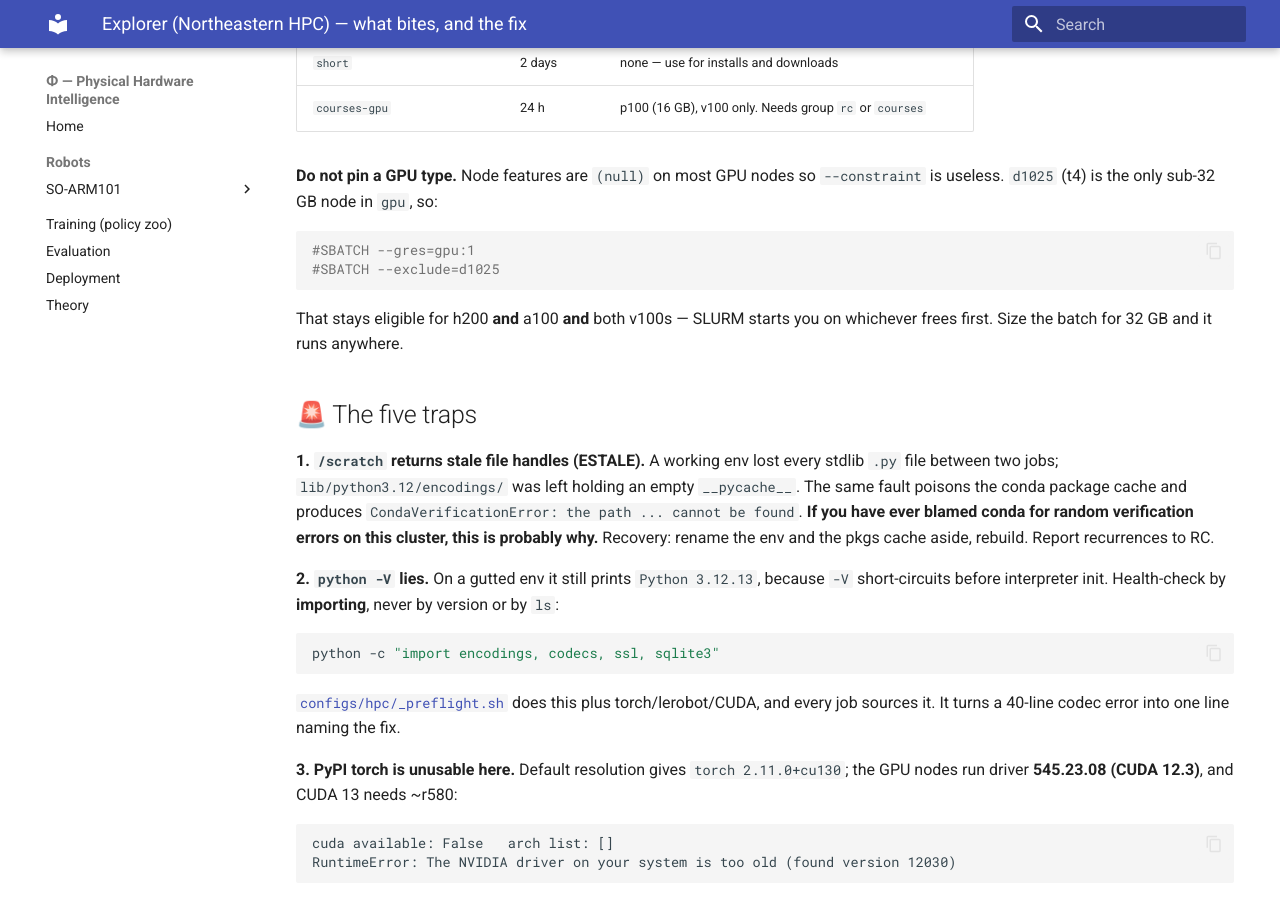
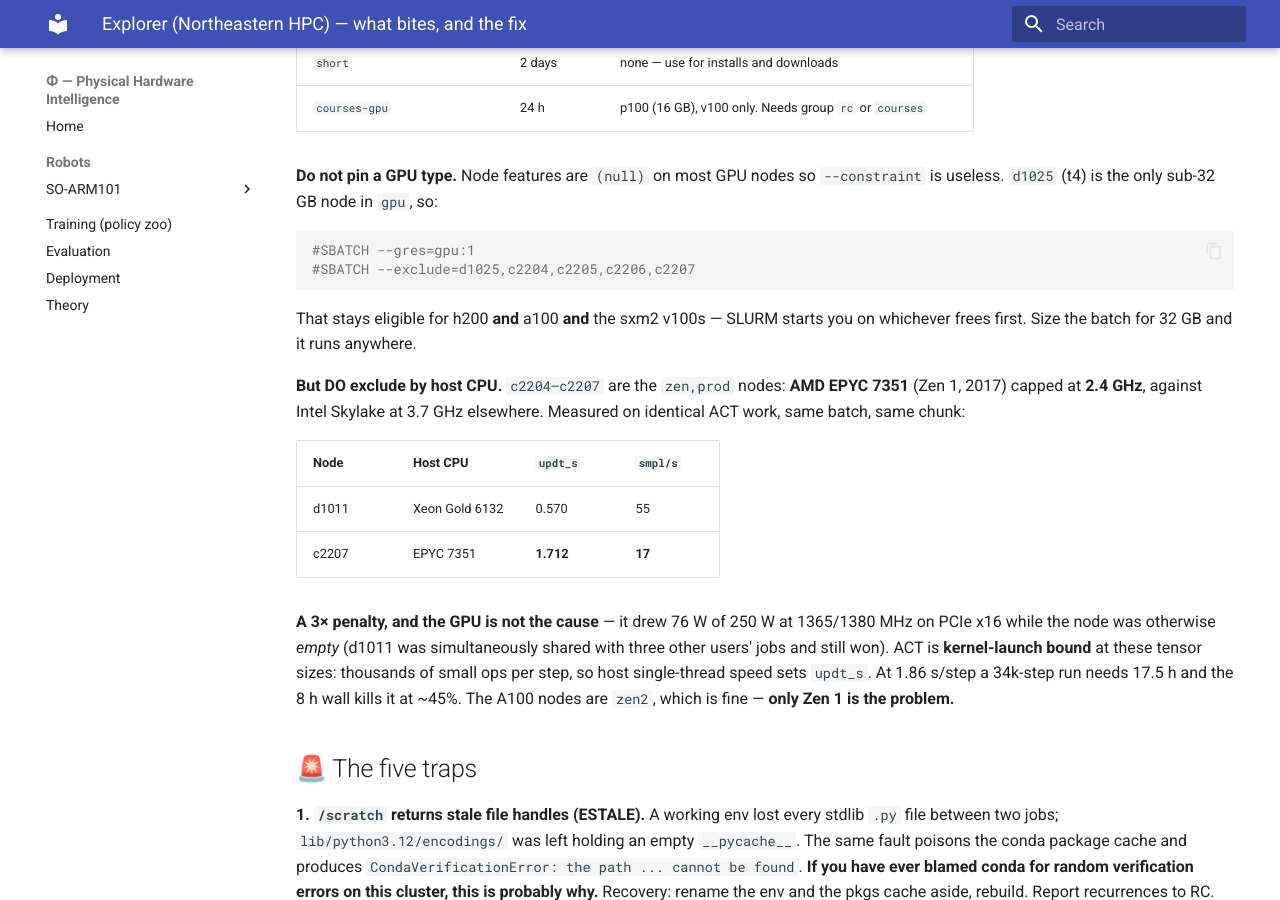
Before and after one commit to physical-hardware-intelligence/phi, an MkDocs documentation site: the page built from docs/hpc/explorer.md, in a window 1280 px wide and 900 px high, scrolled down 667 px. Built offline with MkDocs 1.6.1 and Material for MkDocs 9.7.7, drawn with Linux system fonts in a browser that asks for light colours.

Commit message:
fix(hpc): exclude the Zen-1 nodes - the host CPU is a 3x penalty
Task 3 landed on c2207 and ran 3x slower than task 0 on identical work:
updt_s 1.712 vs 0.570, 17 vs 55 smpl/s, same batch, same chunk, same seed.

It is not the GPU. On c2207 the V100 drew 76 W of 250 W at 1365/1380 MHz on
PCIe x16, and the node was running our job ALONE - while d1011, which was
simultaneously shared with three other users' jobs, was still 3x faster. The
difference is the host: AMD EPYC 7351 (Zen 1, 2017) capped at 2.4 GHz versus
Intel Xeon Gold 6132 at 3.7 GHz. ACT is kernel-launch bound at these tensor
sizes - thousands of small ops per step - so host single-thread speed sets
updt_s directly.

Consequence: at 1.86 s/step a 34,000-step run needs 17.5 h and the 8 h wall
would have killed it at ~45%, with the last usable checkpoint at 15k.

Cancelled and resubmitted task 3 (array 8936441) with c2204-c2207 excluded.
No checkpoints existed yet, so the cost was 36 minutes. The A100 nodes are
Zen 2 and are fine; only Zen 1 is excluded. GPU choice affects speed only,
never results, so tasks 0-2 stay comparable.

Recorded in the sbatch header, in explorer.md next to the "do not pin a GPU
type" guidance, and in the experiment write-up.

Co-Authored-By: Claude Opus 5 <noreply@anthropic.com>

````diff
--- a/docs/hpc/explorer.md
+++ b/docs/hpc/explorer.md
@@ -27,10 +27,19 @@ Home is capped at **76 GB** (69.9 used) — too small for a 6.7 GB env plus cach
 
 ```bash
 #SBATCH --gres=gpu:1
-#SBATCH --exclude=d1025
+#SBATCH --exclude=d1025,c2204,c2205,c2206,c2207
 ```
 
-That stays eligible for h200 **and** a100 **and** both v100s — SLURM starts you on whichever frees first. Size the batch for 32 GB and it runs anywhere.
+That stays eligible for h200 **and** a100 **and** the sxm2 v100s — SLURM starts you on whichever frees first. Size the batch for 32 GB and it runs anywhere.
+
+**But DO exclude by host CPU.** `c2204–c2207` are the `zen,prod` nodes: **AMD EPYC 7351** (Zen 1, 2017) capped at **2.4 GHz**, against Intel Skylake at 3.7 GHz elsewhere. Measured on identical ACT work, same batch, same chunk:
+
+| Node | Host CPU | `updt_s` | `smpl/s` |
+|---|---|---|---|
+| d1011 | Xeon Gold 6132 | 0.570 | 55 |
+| c2207 | EPYC 7351 | **1.712** | **17** |
+
+**A 3× penalty, and the GPU is not the cause** — it drew 76 W of 250 W at 1365/1380 MHz on PCIe x16 while the node was otherwise *empty* (d1011 was simultaneously shared with three other users' jobs and still won). ACT is **kernel-launch bound** at these tensor sizes: thousands of small ops per step, so host single-thread speed sets `updt_s`. At 1.86 s/step a 34k-step run needs 17.5 h and the 8 h wall kills it at ~45%. The A100 nodes are `zen2`, which is fine — **only Zen 1 is the problem.**
 
 ## 🚨 The five traps
 
````
Also changed, not shown: experiments/2026-08-04_act-8bin-6run.md (+2 -0 lines), 1 other file.
